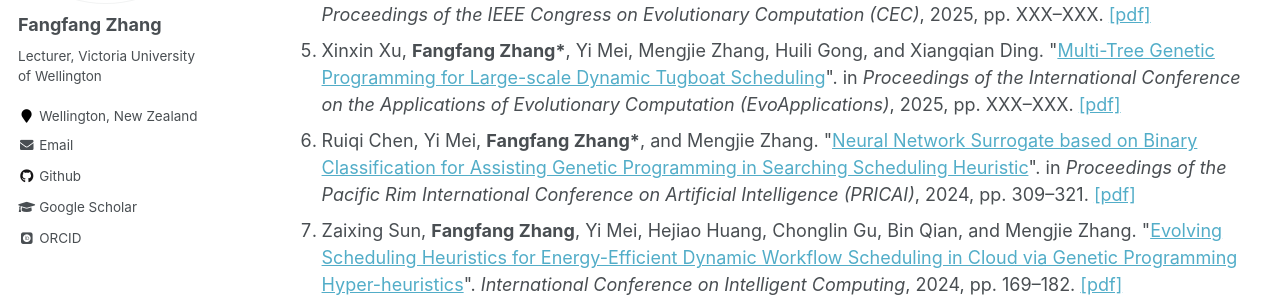
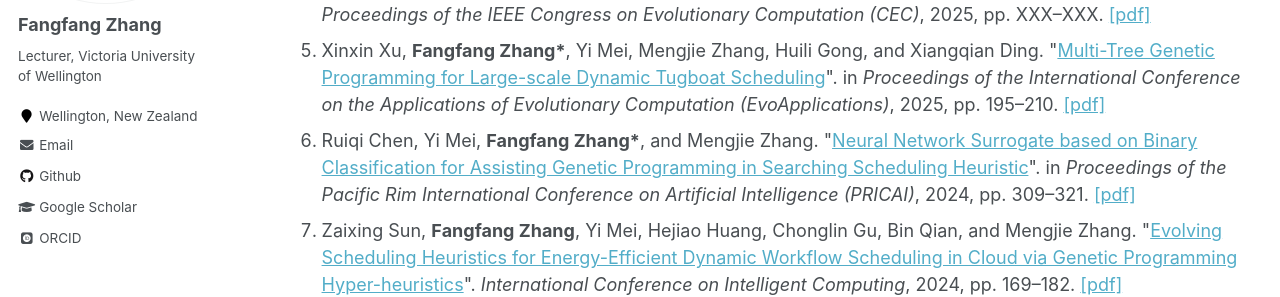
Before and after one commit to fangfang-zhang/fangfang-zhang.github.io, a Jekyll site: the page built from _pages/publications.md, in a window 1280 px wide and 900 px high, scrolled down 3685 px. Shown: the part 166-463 px from the top of the window. Built offline with Jekyll 4.4.1, drawn with Linux system fonts in a browser that asks for light colours; some web fonts are replaced.

Commit message:
evoappss

```diff
--- a/_pages/publications.md
+++ b/_pages/publications.md
@@ -52,7 +52,7 @@ author_profile: true
 <li>Yuye Zhang, <b>Fangfang Zhang*</b>, Bing Xue, Mengjie Zhang. "<a target="_blank" href="">Multimodal Image Classification Using Genetic Programming for Alzheimer’s Disease Diagnosis</a>". in <i> Proceedings of the IEEE Congress on Evolutionary Computation (CEC)</i>, 2025, pp. XXX–XXX. <a target="_blank" href="">[pdf]</a></li>
 <li>Luyao Zhu, <b>Fangfang Zhang*</b>, Yi Mei, Mengjie Zhang. "<a target="_blank" href="">Investigation of Decision Making with Scheduling Rules Learned via Genetic Programming for Dynamic Flexible Job Shop Scheduling</a>". in <i> Proceedings of the IEEE Congress on Evolutionary Computation (CEC)</i>, 2025, pp. XXX–XXX. <a target="_blank" href="">[pdf]</a></li>
 <li>William Huang, Yi Mei, Günther Raidl, <b>Fangfang Zhang</b>, Laurenz Tomandl, Steffen Limmer, Mengjie Zhang, Tobias Rodemann. "<a target="_blank" href="">Genetic Programming Hyper-Heuristic for Dynamic Electric Dial-a-Ride Problem</a>". in <i> Proceedings of the IEEE Congress on Evolutionary Computation (CEC)</i>, 2025, pp. XXX–XXX. <a target="_blank" href="">[pdf]</a></li>
-<li>Xinxin Xu, <b>Fangfang Zhang*</b>, Yi Mei, Mengjie Zhang, Huili Gong, and Xiangqian Ding. "<a target="_blank" href="">Multi-Tree Genetic Programming for Large-scale Dynamic Tugboat Scheduling</a>". in <i> Proceedings of the International Conference on the Applications of Evolutionary Computation (EvoApplications)</i>, 2025, pp. XXX–XXX. <a target="_blank" href="">[pdf]</a></li>
+<li>Xinxin Xu, <b>Fangfang Zhang*</b>, Yi Mei, Mengjie Zhang, Huili Gong, and Xiangqian Ding. "<a target="_blank" href="https://link.springer.com/chapter/10.1007/978-3-031-90065-5_12">Multi-Tree Genetic Programming for Large-scale Dynamic Tugboat Scheduling</a>". in <i> Proceedings of the International Conference on the Applications of Evolutionary Computation (EvoApplications)</i>, 2025, pp. 195–210. <a target="_blank" href="https://github.com/fangfang-zhang/fangfang-zhang.github.io/blob/main/files/2025-MTGP%20for%20Dynamic%20Tugboat%20Scheduling.pdf">[pdf]</a></li>
 <li>Ruiqi Chen, Yi Mei, <b>Fangfang Zhang*</b>, and Mengjie Zhang. "<a target="_blank" href="https://link.springer.com/chapter/10.1007/978-981-96-0116-5_25">Neural Network Surrogate based on Binary Classification for Assisting Genetic Programming in Searching Scheduling Heuristic</a>". in <i> Proceedings of the Pacific Rim International Conference on Artificial Intelligence (PRICAI)</i>, 2024, pp. 309–321. <a target="_blank" href="https://github.com/fangfang-zhang/fangfang-zhang.github.io/blob/main/files/2024-Pricai.pdf">[pdf]</a></li>
 <li>Zaixing Sun, <b>Fangfang Zhang</b>, Yi Mei, Hejiao Huang, Chonglin Gu, Bin Qian, and Mengjie Zhang. "<a target="_blank" href="https://link.springer.com/chapter/10.1007/978-981-97-5578-3_14">Evolving Scheduling Heuristics for Energy-Efficient Dynamic Workflow Scheduling in Cloud via Genetic Programming Hyper-heuristics</a>". <i> International Conference on Intelligent Computing</i>, 2024, pp. 169–182. <a target="_blank" href="https://github.com/fangfang-zhang/fangfang-zhang.github.io/blob/main/files/2024-Cloud%20via%20Genetic%20Programming.pdf">[pdf]</a></li>
 <li>Luyao Zhu, <b>Fangfang Zhang</b>, Mengyuan Feng, Ke Chen, Xiaodong Zhu, and Mengjie Zhang. "<a target="_blank" href="https://ieeexplore.ieee.org/abstract/document/10612212">Crossover Operators Between Multiple Scheduling Heuristics with Genetic Programming for Dynamic Flexible Job Shop Scheduling</a>", in <i>Proceedings of the Congress on Evolutionary Computation</i>, IEEE, 2024, DOI: 10.1109/CEC60901.2024.10612212.<a target="_blank" href="https://github.com/fangfang-zhang/fangfang-zhang.github.io/blob/main/files/2024-Crossover_Operators_Between_Multiple_Scheduling_Heuristics_with_Genetic_Programming_for_Dynamic_Flexible_Job_Shop_Scheduling.pdf">[pdf]</a></li><li>Meng Xu, Yi Mei, <b>Fangfang Zhang</b><sup>*</sup>, and Mengjie Zhang. "<a target="_blank" href="https://link.springer.com/chapter/10.1007/978-981-99-8391-9_32">A Semantic Genetic Programming Approach to Evolving Heuristics for Multi-objective Dynamic Scheduling</a>", in <i>Proceedings of the Australasian Joint Conference on Artificial Intelligence</i>, IEEE, 2023, pp. 403-415. (<span style="color: #FF0000">Best Poster Runner-up Award</span>) <a target="_blank" href="https://github.com/fangfang-zhang/fangfang-zhang.github.io/blob/master/files/AI2023.pdf">[pdf]</a></li>
```
